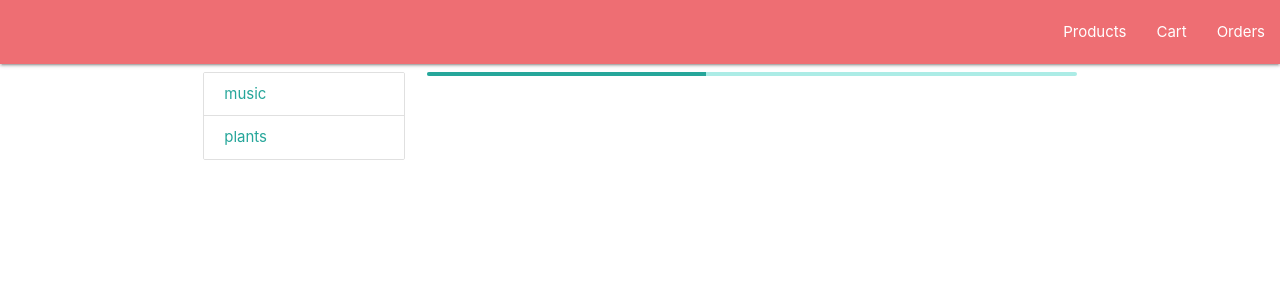
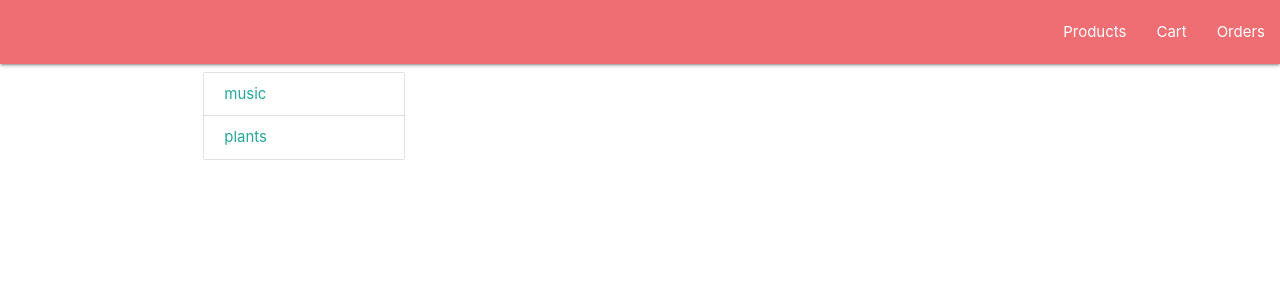
Before and after one commit to alexjuda2/uj-2-e-business, a React app in the folder frontend/: page / in a window 1280 px wide. Shown: the top 300 px of the page. Built offline with nearby package versions, Linux system fonts and the light colour scheme.

Commit message:
Don't show products list until the category is chosen

```diff
--- a/frontend/src/comp/ProductsPage.js
+++ b/frontend/src/comp/ProductsPage.js
@@ -56,28 +56,41 @@ function ProductsList({ products }) {
 }
 
 export default function ProductsPage({ apiProps }) {
-    const [categories, setCategories] = useState([]);
+    const [categories, setCategories] = useState({ state: "empty" });
     const [selectedCategoryId, setSelectedCategoryId] = useState();
-    const [products, setProducts] = useState([]);
+    const [products, setProducts] = useState({ state: "empty" });
 
     useEffect(() => {
+        setCategories({ state: "loading" });
+
         setTimeout(() => {
-            setCategories(Api.allCategories(apiProps));
+            setCategories({
+                state: "loaded",
+                value: Api.allCategories(apiProps),
+            });
         }, 200);
     }, []);
 
     useEffect(() => {
+        if (!selectedCategoryId) {
+            return;
+        }
+        setProducts({ state: "loading" });
+
         setTimeout(() => {
-            setProducts(Api.productsByCategory(apiProps, selectedCategoryId));
+            setProducts({
+                state: "loaded",
+                value: Api.productsByCategory(apiProps, selectedCategoryId),
+            });
         }, 200);
     }, [selectedCategoryId]);
 
     return (
         <div className="row">
             <div className="col s3">
-                <Loader predicate={() => { return categories.length > 0; }}>
+                <Loader predicate={() => { return categories.state === "loaded"; }}>
                     <CategoryChooser
-                        categories={categories}
+                        categories={categories.value}
                         selectedId={selectedCategoryId}
                         onClick={category => {
                             setSelectedCategoryId(category.id);
@@ -85,11 +98,14 @@ export default function ProductsPage({ apiProps }) {
                 </Loader>
             </div>
 
-            <div className="col s9">
-                <Loader predicate={() => { return products.length > 0; }}>
-                    <ProductsList products={products} />
-                </Loader>
-            </div>
+            {products.state === "empty"
+                ? <div></div>
+                : <div className="col s9">
+                    <Loader predicate={() => { return products.state === "loaded"; }}>
+                        <ProductsList products={products.value} />
+                    </Loader>
+                </div>
+            }
         </div>
     );
 }
```
